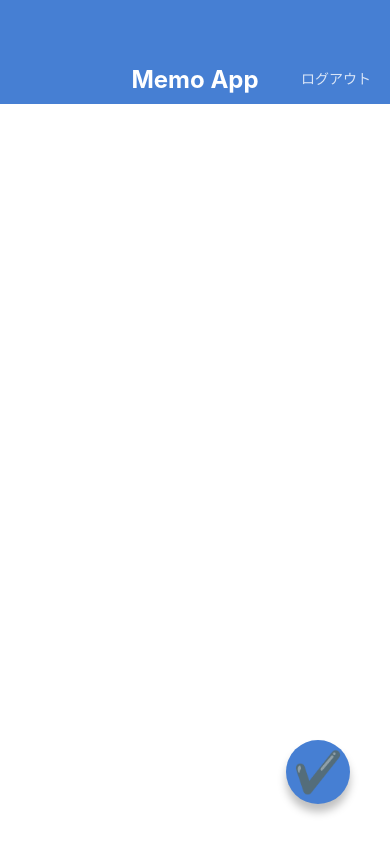
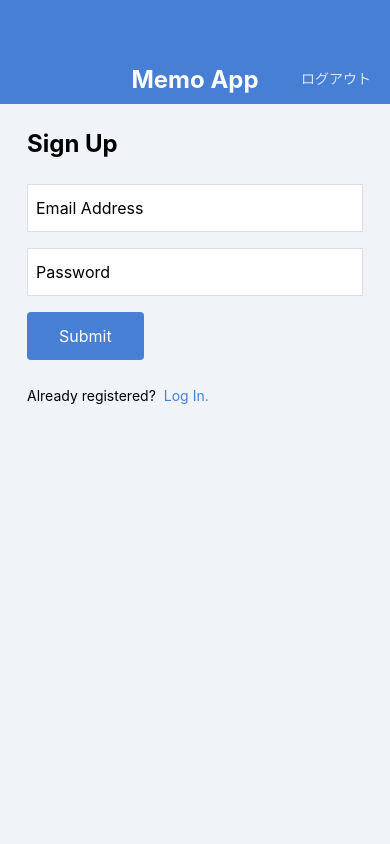
Before and after one commit to ykn307/MemoApp, a React Native app: screen / in a window 390 px wide. Built offline with nearby package versions, Linux system fonts and the light colour scheme.

Commit message:
Create Login Screen

```diff
--- a/App.jsx
+++ b/App.jsx
@@ -3,10 +3,13 @@
 // import MemoListScreen from "./src/screens/MemoListScreen";
 // import MemoDetailScreen from "./src/screens/MemoDetailScreen";
 // import MemoEditScreen from "./src/screens/MemoEditScreen";
-import MemoCreateScreen from "./src/screens/MemoCreateScreen";
+// import MemoCreateScreen from "./src/screens/MemoCreateScreen";
+
+// import LogInScreen from "./src/screens/LogInScreen";
+import SignUpScreen from "./src/screens/SignUpScreen";
 
 export default function App() {
   return (
-    <MemoCreateScreen/>
+    <SignUpScreen/>
   );
 }
--- /dev/null
+++ b/src/components/Button.jsx
@@ -0,0 +1,36 @@
+import React from 'react';
+import {View, Text, StyleSheet} from "react-native";
+import {string} from "prop-types";
+
+
+const Button = (props) => {
+  const {label} = props;
+  return (
+    <View style={styles.buttonContainer} >
+     <Text style={styles.buttonLabel}>{label}</Text>
+    </View>
+  );
+}
+
+Button.propTypes = {
+  label: string.isRequired,
+}
+
+
+const styles = StyleSheet.create({
+  buttonContainer:{
+    backgroundColor:"#467FD3",
+    borderRadius:4,
+    alignSelf: "flex-start",
+    marginBottom:24,
+  },
+  buttonLabel:{
+    fontSize:16,
+    lineHeight:32,
+    paddingVertical:8,
+    paddingHorizontal: 32,
+    color:"#ffffff",
+  },
+});
+
+export default Button
--- /dev/null
+++ b/src/screens/LogInScreen.jsx
@@ -0,0 +1,65 @@
+import React from 'react';
+import {View, Text, StyleSheet, TextInput} from "react-native";
+import AppBar from "../components/AppBar";
+import Button from "../components/Button";
+
+
+
+const LogInScreen = () => {
+  return (
+<View style={styles.container}>
+  <AppBar/>
+  <View style={styles.inner}>
+    <Text style={styles.title}>Log In</Text>
+    <TextInput style={styles.input} value="Email Address" />
+    <TextInput style={styles.input} value="Password" />
+    <Button label="Submit"/>
+    <View style={styles.footer}>
+      <Text style={styles.footerText}>Not registered</Text>
+      <Text style={styles.footerLink}>Sign up here!</Text>
+    </View>
+  </View>
+</View>
+  )
+}
+
+const styles = StyleSheet.create({
+  container: {
+     flex:1,
+     backgroundColor:"#F0F4F8",
+  },
+  inner:{
+    paddingHorizontal:27,
+    paddingVertical:24,
+  },
+  title:{
+    fontSize:24,
+    lineHeight:32,
+    fontWeight:"bold",
+    marginBottom:24,
+  },
+  input:{
+    fontSize:16,
+    height:48,
+    borderColor:"#DDDDDD",
+    borderWidth:1,
+    backgroundColor:"#ffffff",
+    paddingHorizontal:8,
+    marginBottom:16,
+  },
+  footerText:{
+    fontSize:14,
+    lineHeight: 24,
+    marginRight: 8,
+  },
+  footerLink:{
+    fontSize:14,
+    lineHeight:24,
+    color: "#467FD3",
+  },
+  footer:{
+    flexDirection:"row",
+  }
+});
+
+export default LogInScreen;
--- /dev/null
+++ b/src/screens/SignUpScreen.jsx
@@ -0,0 +1,65 @@
+import React from 'react';
+import {View, Text, StyleSheet, TextInput} from "react-native";
+import AppBar from "../components/AppBar";
+import Button from "../components/Button";
+
+
+
+const SignUpScreen = () => {
+  return (
+<View style={styles.container}>
+  <AppBar/>
+  <View style={styles.inner}>
+    <Text style={styles.title}>Sign Up</Text>
+    <TextInput style={styles.input} value="Email Address" />
+    <TextInput style={styles.input} value="Password" />
+    <Button label="Submit"/>
+    <View style={styles.footer}>
+      <Text style={styles.footerText}>Already registered?</Text>
+      <Text style={styles.footerLink}>Log In.</Text>
+    </View>
+  </View>
+</View>
+  )
+}
+
+const styles = StyleSheet.create({
+  container: {
+     flex:1,
+     backgroundColor:"#F0F4F8",
+  },
+  inner:{
+    paddingHorizontal:27,
+    paddingVertical:24,
+  },
+  title:{
+    fontSize:24,
+    lineHeight:32,
+    fontWeight:"bold",
+    marginBottom:24,
+  },
+  input:{
+    fontSize:16,
+    height:48,
+    borderColor:"#DDDDDD",
+    borderWidth:1,
+    backgroundColor:"#ffffff",
+    paddingHorizontal:8,
+    marginBottom:16,
+  },
+  footerText:{
+    fontSize:14,
+    lineHeight: 24,
+    marginRight: 8,
+  },
+  footerLink:{
+    fontSize:14,
+    lineHeight:24,
+    color: "#467FD3",
+  },
+  footer:{
+    flexDirection:"row",
+  }
+});
+
+export default SignUpScreen;
```
